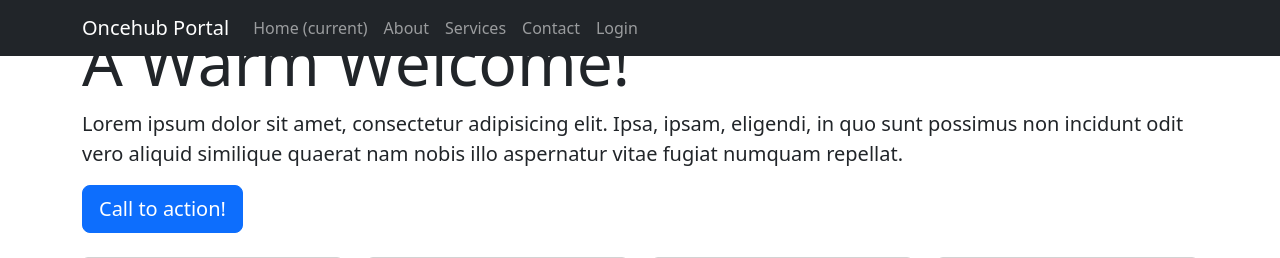
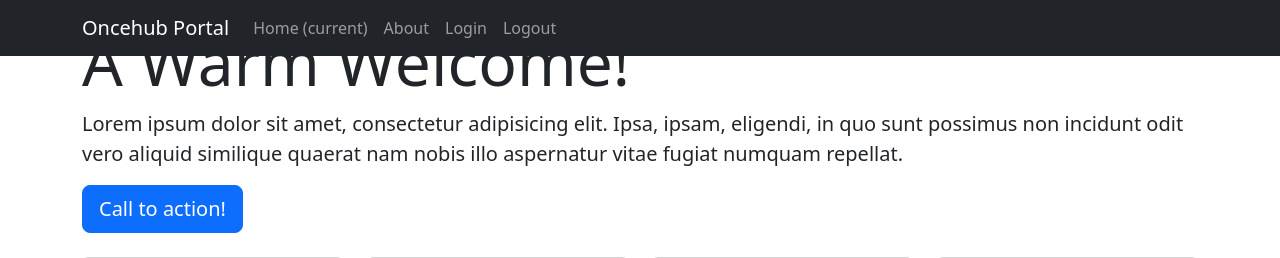
Before and after one commit to ravi-ror/oncehub-portal, a Rails app: page / in a window 1280 px wide. Shown: the top 258 px of the page. Run offline with Rails 7, Linux system fonts and the light colour scheme; the visitor is signed in with stand-in values (Sample User, id 1); grey boxes labelled with a size stand in for pictures from a placeholder-image service; style sheets or scripts are compiled from the project's sources; some libraries are stand-ins or nearby versions.

Commit message:
logout done

```diff
--- a/app/views/layouts/application.html.erb
+++ b/app/views/layouts/application.html.erb
@@ -28,14 +28,13 @@
               <a class="nav-link" href="#">About</a>
             </li>
             <li class="nav-item">
-              <a class="nav-link" href="#">Services</a>
-            </li>
-            <li class="nav-item">
-              <a class="nav-link" href="#">Contact</a>
-            </li>
-            <li class="nav-item">
               <a class="nav-link" href="/login">Login</a>
             </li>
+            <% if user_signed_in? %>
+              <li class="nav-item">
+                <%= link_to "Logout", "/logout", method: 'delete', class: "nav-link" %>
+              </li>
+            <% end %>
           </ul>
         </div>
       </div>
--- a/config/routes.rb
+++ b/config/routes.rb
@@ -7,5 +7,6 @@ Rails.application.routes.draw do
   devise_scope :user do
     get 'login', to: 'devise/sessions#new'
     get 'recover-password', to: 'devise/passwords#new'
+    delete 'logout', to: 'devise/sessions#destroy'
   end
 end
```
